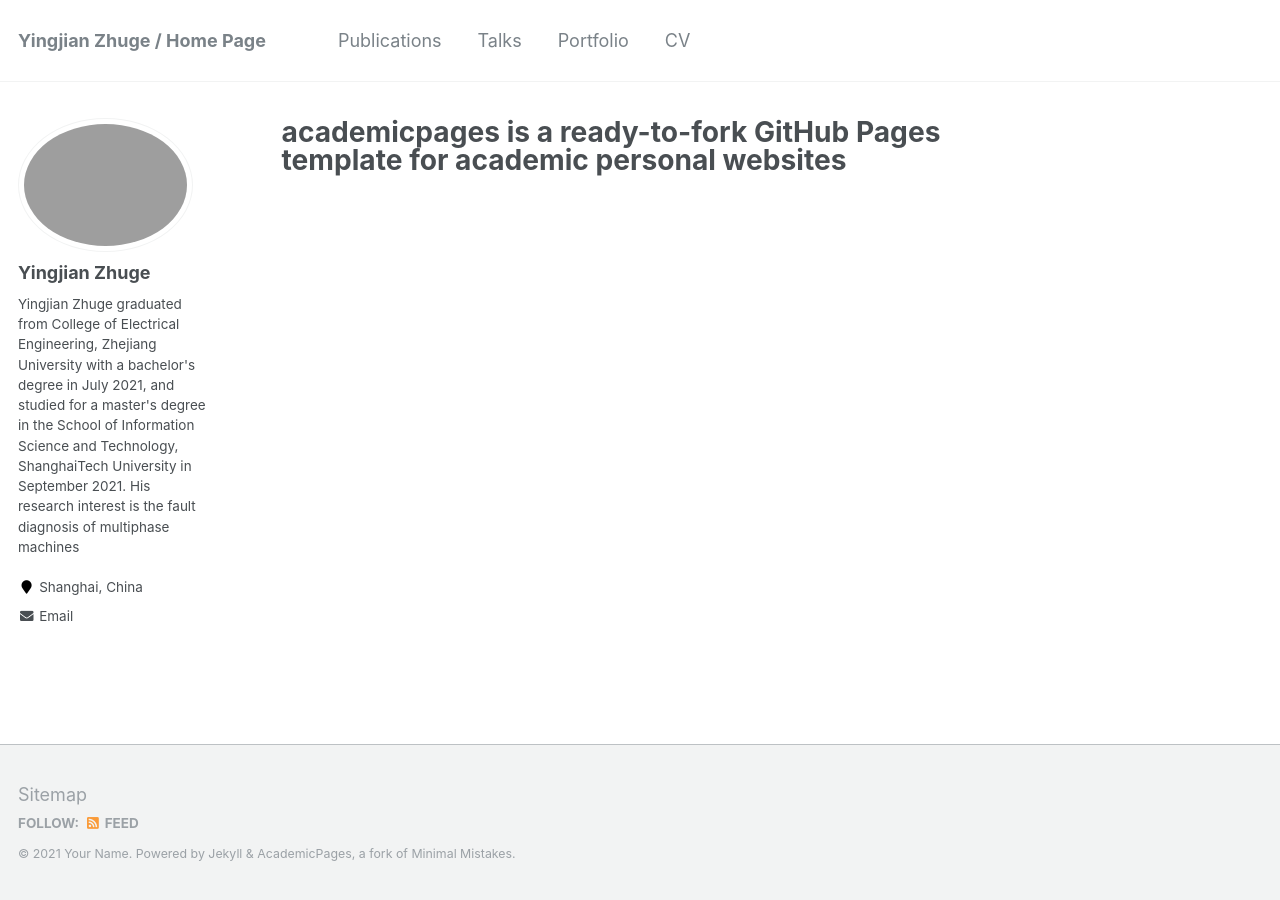
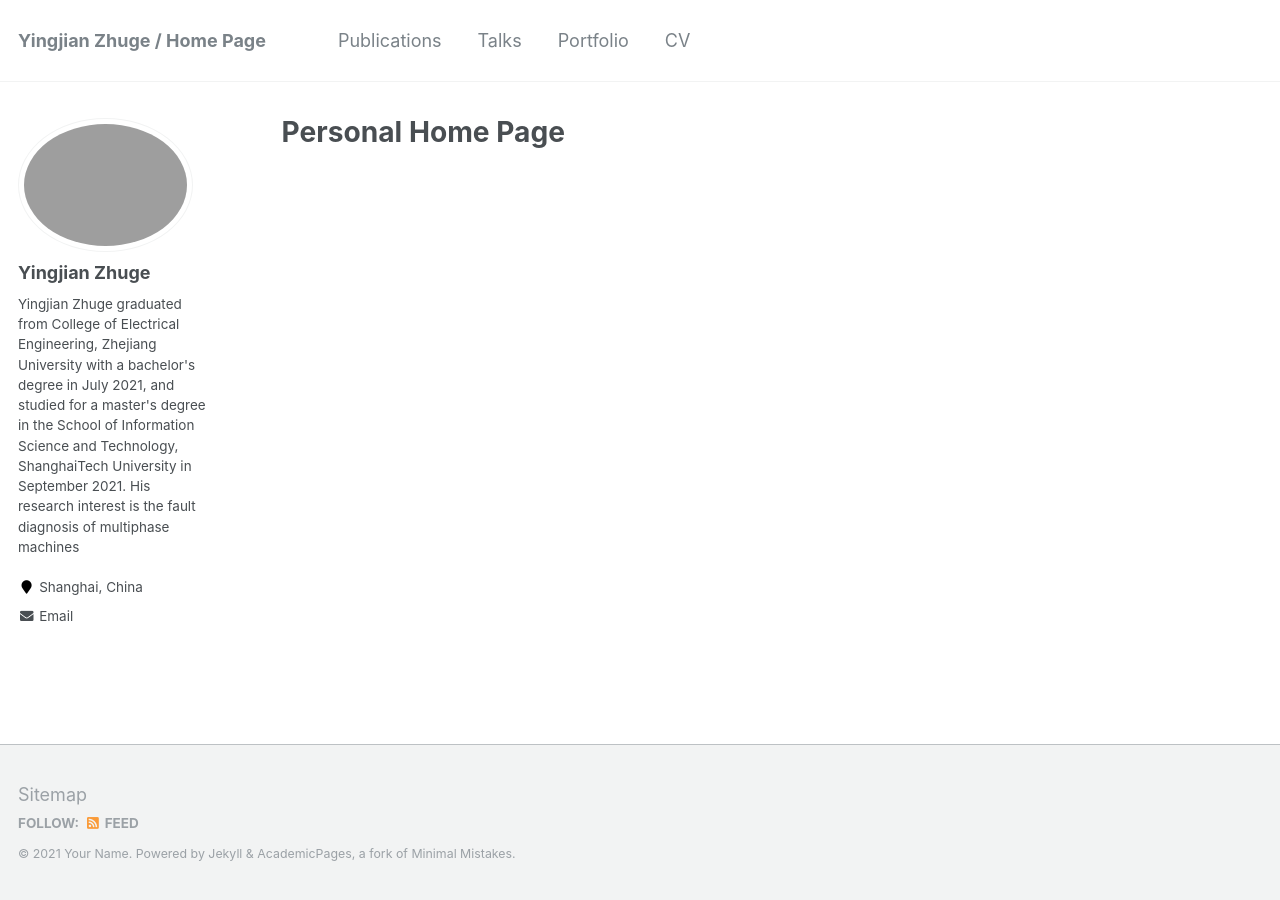
Before and after one commit to Dexter988/Dexter988.github.io, a Jekyll site: the page built from _pages/about.md, in a window 1280 px wide. Built offline with Jekyll 4.4.1, drawn with Linux system fonts in a browser that asks for light colours.

Commit message:
Update about.md

```diff
--- a/_pages/about.md
+++ b/_pages/about.md
@@ -1,6 +1,6 @@
 ---
 permalink: /
-title: "academicpages is a ready-to-fork GitHub Pages template for academic personal websites"
+title: "Personal Home Page"
 excerpt: "About me"
 author_profile: true
 redirect_from:
```
